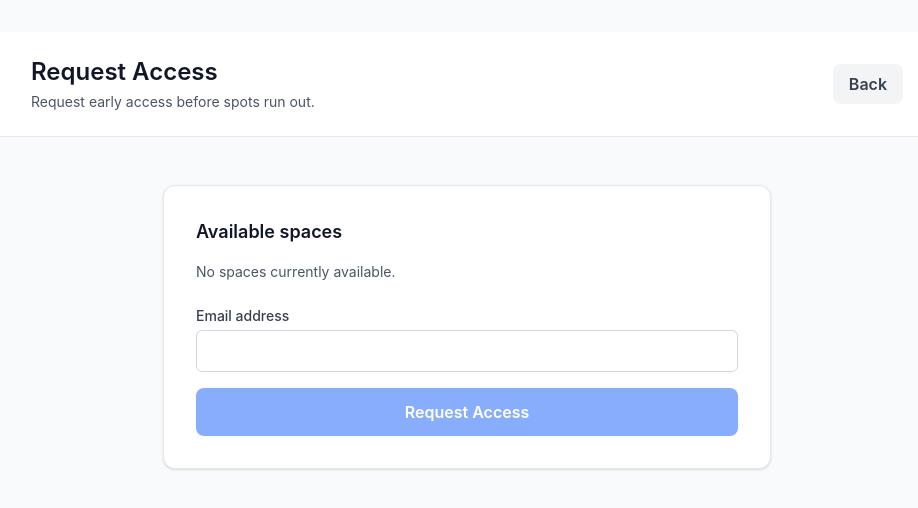
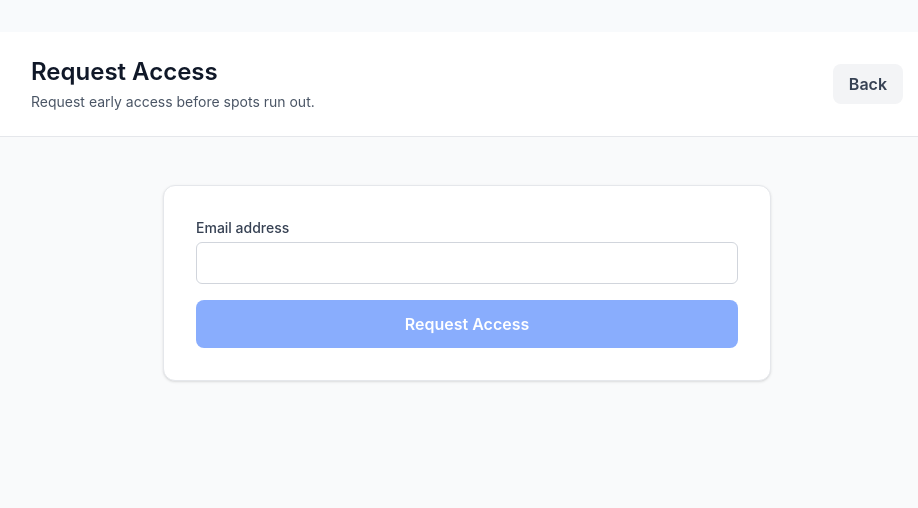
Before and after one commit to kxtara/email-sweep, a React app in the folder Frontend/: page / in a window 1280 px wide. Both pictures are taken after a click on the button "Request Access". Shown: the top 508 px of the page, without its empty margins (173-1091 px from the left). Built offline with nearby package versions, Linux system fonts and the light colour scheme; the HTML template or start-up script is replaced by a standard one.

Commit message:
Removed 'spacesLeft' data

```diff
--- a/Frontend/src/components/RequestAccess.tsx
+++ b/Frontend/src/components/RequestAccess.tsx
@@ -5,7 +5,6 @@ export type RequestAccessStatus =
   | { type: 'error'; message: string }
 
 type RequestAccessProps = {
-  spacesLeft: number
   isSubmitting: boolean
   status?: RequestAccessStatus
   onSubmit: (email: string) => void
@@ -13,14 +12,13 @@ type RequestAccessProps = {
 }
 
 export function RequestAccess({
-  spacesLeft,
   isSubmitting,
   status,
   onSubmit,
   onBack,
 }: RequestAccessProps) {
   const [email, setEmail] = useState('')
-  const isDisabled = isSubmitting || spacesLeft <= 0
+  const isDisabled = isSubmitting
 
   return (
     <div className="min-h-screen bg-gray-50">
@@ -41,13 +39,6 @@ export function RequestAccess({
 
       <main className="max-w-2xl mx-auto px-4 sm:px-6 lg:px-8 py-12">
         <div className="bg-white rounded-xl border border-gray-200 p-8 shadow-sm">
-          <h2 className="text-lg font-semibold text-gray-900 mb-4">Available spaces</h2>
-          <p className="text-sm text-gray-600 mb-6">
-            {spacesLeft > 0
-              ? `${spacesLeft.toLocaleString()} spaces remaining.`
-              : 'No spaces currently available.'}
-          </p>
-
           <form
             onSubmit={(e) => {
               e.preventDefault()
```
